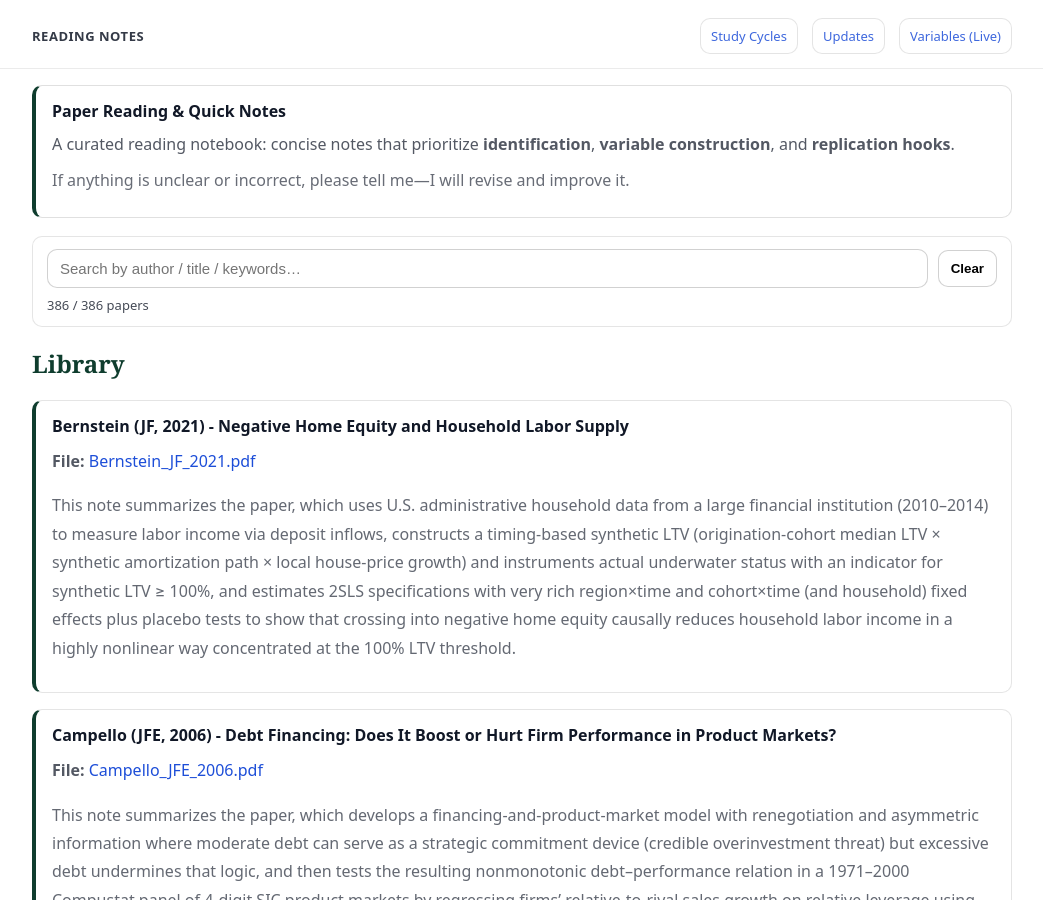
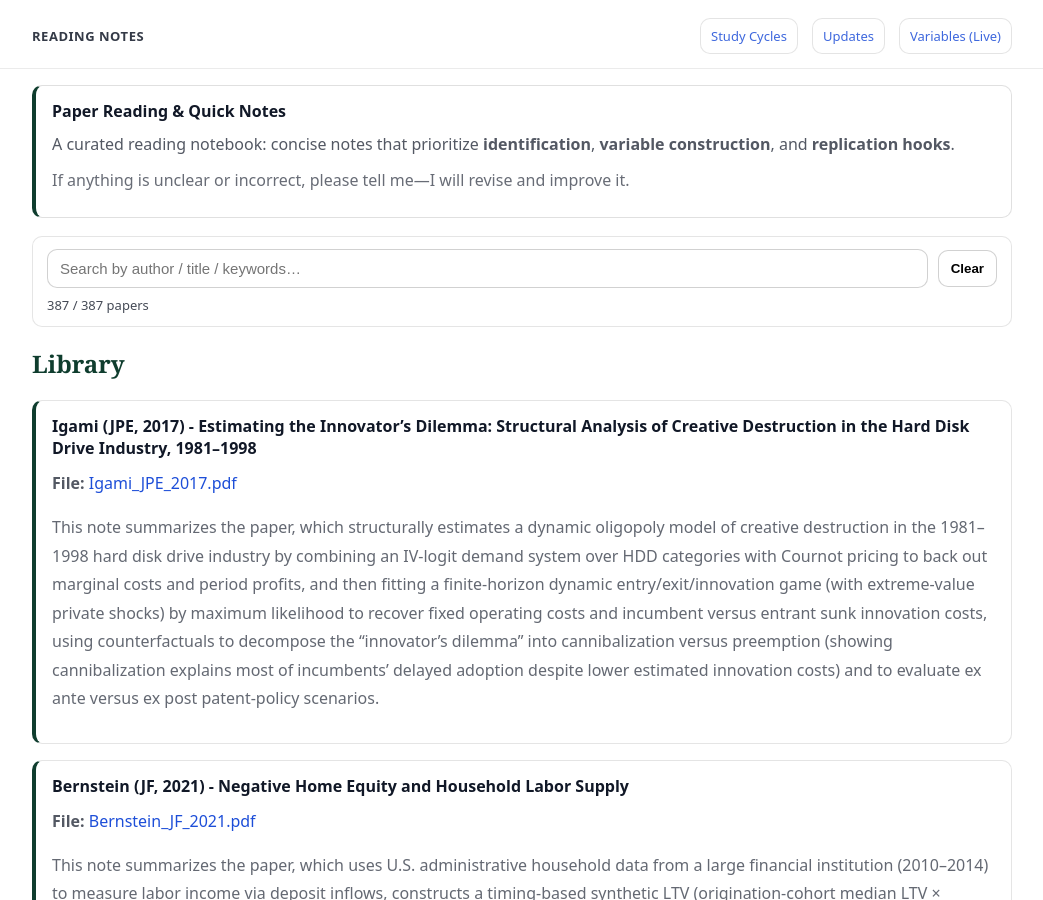
Before and after one commit to yaxinzn/study-archive, a Jekyll site: the page built from reading/index.md, in a window 1280 px wide and 900 px high. Shown: the whole window, without its empty margins (118-1161 px from the left). Built offline with Jekyll 4.4.1, drawn with Linux system fonts in a browser that asks for light colours.

Commit message:
Reading: add/update Igami_JPE_2017.pdf

```diff
--- a/_data/reading.yml
+++ b/_data/reading.yml
@@ -1,3 +1,7 @@
+- title: "Igami (JPE, 2017) - Estimating the Innovator’s Dilemma: Structural Analysis of Creative Destruction in the Hard Disk Drive Industry, 1981–1998"
+  file: "Igami_JPE_2017.pdf"
+  desc: "This note summarizes the paper, which structurally estimates a dynamic oligopoly model of creative destruction in the 1981–1998 hard disk drive industry by combining an IV-logit demand system over HDD categories with Cournot pricing to back out marginal costs and period profits, and then fitting a finite-horizon dynamic entry/exit/innovation game (with extreme-value private shocks) by maximum likelihood to recover fixed operating costs and incumbent versus entrant sunk innovation costs, using counterfactuals to decompose the “innovator’s dilemma” into cannibalization versus preemption (showing cannibalization explains most of incumbents’ delayed adoption despite lower estimated innovation costs) and to evaluate ex ante versus ex post patent-policy scenarios."
+
 - title: "Bernstein (JF, 2021) - Negative Home Equity and Household Labor Supply"
   file: "Bernstein_JF_2021.pdf"
   desc: "This note summarizes the paper, which uses U.S. administrative household data from a large financial institution (2010–2014) to measure labor income via deposit inflows, constructs a timing-based synthetic LTV (origination-cohort median LTV × synthetic amortization path × local house-price growth) and instruments actual underwater status with an indicator for synthetic LTV ≥ 100%, and estimates 2SLS specifications with very rich region×time and cohort×time (and household) fixed effects plus placebo tests to show that crossing into negative home equity causally reduces household labor income in a highly nonlinear way concentrated at the 100% LTV threshold."
```
Also changed, not shown: 1 other file.
